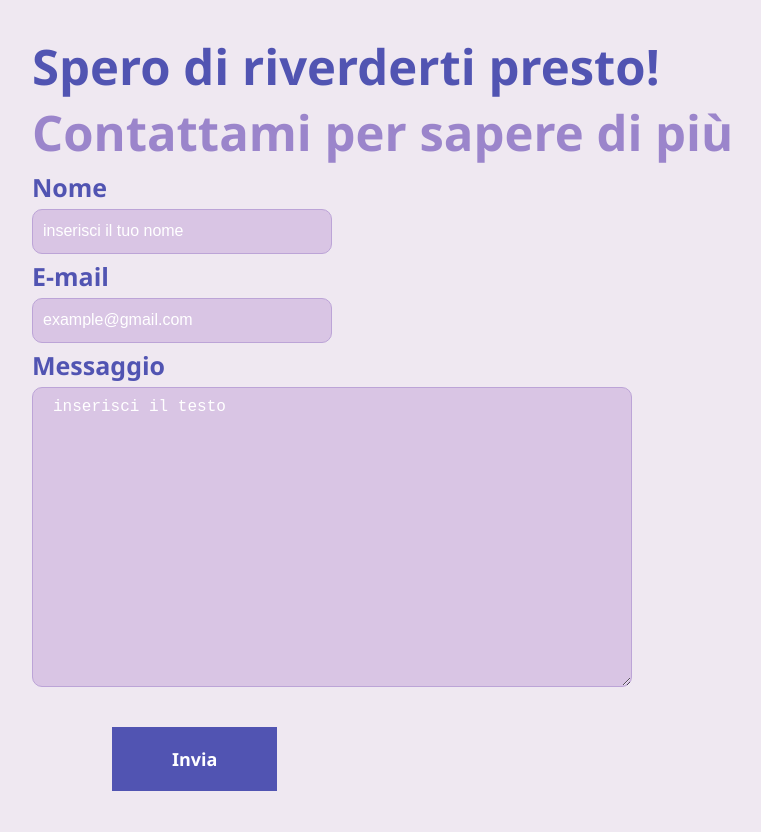
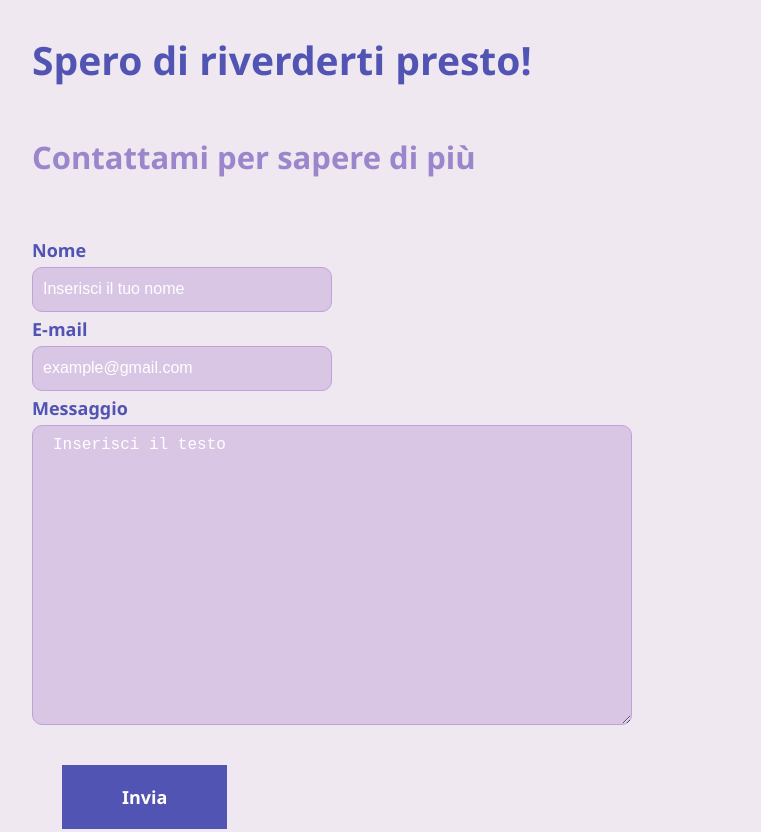
Before and after one commit to giuliacagnina98/giuliacagnina98.github.io, a plain HTML site: page contatti.html in a window 1280 px wide. Shown: the part 1320-2152 px from the top of the page, without its empty margins (48-809 px from the left). Drawn offline with Linux system fonts and the light colour scheme.

Commit message:
modifiche css contatti

```diff
--- a/contatti.html
+++ b/contatti.html
@@ -50,11 +50,11 @@
      <form>
        <div class="form-inline">
              <label for="name">Nome</label>
-             <input id="full-name" name="full-name" type="text" placeholder="inserisci il tuo nome">
+             <input id="full-name" name="full-name" type="text" placeholder="Inserisci il tuo nome">
              <label for="e-mail">E-mail</label>
              <input id="email" name="email" type="text" placeholder="example@gmail.com">
              <label for="message">Messaggio</label>
-             <textarea id="message" name="message"  placeholder="inserisci il testo"></textarea>
+             <textarea id="message" name="message"  placeholder="Inserisci il testo"></textarea>
              <button type="submit">Invia</button>
        </div>
      </form>
--- a/css/contatti.css
+++ b/css/contatti.css
@@ -90,13 +90,14 @@ li {
   width: 50%;
   margin-bottom: 60px;
   margin-left: 80px;
+  margin-top: 60px;
 }
 .form-inline label {
     margin: 5px 10px 5px 0;
     color:#5154B2;
     font-family: 'Segoe UI', Tahoma, Geneva, Verdana, sans-serif;
     font-weight: bold;
-    font-size: 25px;
+    font-size: 18px;
 }
 .form-inline input {
     border: 1px solid #BCA4D7;
@@ -129,7 +130,7 @@ label, input, textarea {
 .form-inline button {
     padding: 20px 60px;
     margin-top: 40px;
-    margin-left: 80px;
+    margin-left: 30px;
     margin-bottom: 60px;
     background-color: #5154B2;
     border: 0px solid #5154B2;
@@ -158,9 +159,15 @@ label, input, textarea {
 .saluti {
   background-color: #EFE8F1;
   width: 70%;
-  align-items: left;
   margin-top: 80px;
   margin-left: 80px;
+}
+.saluti > h1 {
+  font-size: 39px;
+}
+.saluti > h2 {
+  font-size: 31px;
+  margin-top: 50px;
 }
 
 /* FOOTER */
```
